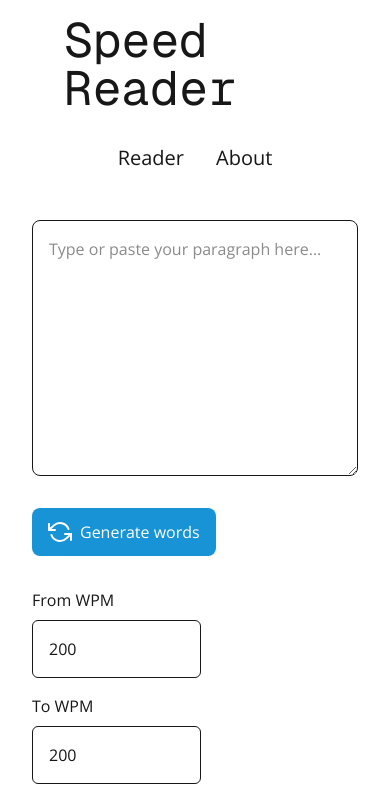
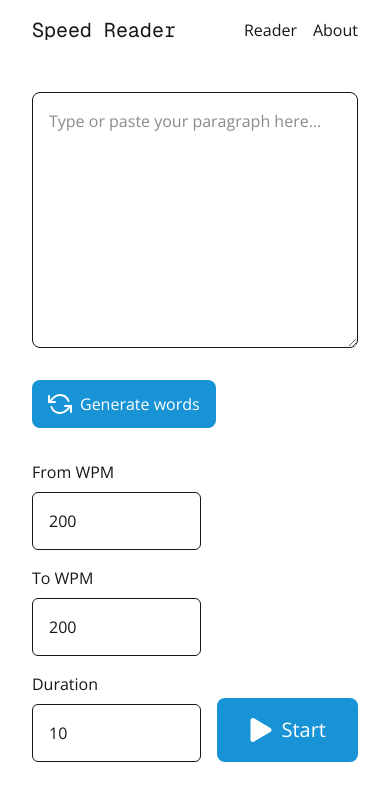
Before and after one commit to BernardMoy/Speed-Reader-II, a Next.js app: page / in a window 390 px wide. Shown: the top 804 px of the page. Built offline with nearby package versions, Linux system fonts and the light colour scheme.

Commit message:
Long words now fit into screen

```diff
--- a/app/components/Content.tsx
+++ b/app/components/Content.tsx
@@ -202,7 +202,12 @@ export const Content = () => {
 
       {/* Displaying large text when playing */}
       {playing && (
-        <p className="text-center py-16 text-6xl sm:text-8xl">{currentWord}</p>
+        <p
+          id="playing-text"
+          className="text-center py-8 sm:py-16 text-5xl sm:text-8xl break-all"
+        >
+          {currentWord}
+        </p>
       )}
 
       {/* Buttons */}
--- a/app/components/Topbar.tsx
+++ b/app/components/Topbar.tsx
@@ -6,22 +6,21 @@ export const Topbar = () => {
   const pathname: string = usePathname();
 
   return (
-    <div className="flex x flex-col sm:flex-row gap-8 items-center">
+    <div className="flex x flex-row gap-4 items-center">
       {/* The title */}
       <div className="flex grow">
-        {" "}
         <Link href="/">
-          <h1 className="text-5xl font-mono">Speed Reader</h1>
+          <h1 className="text-xl sm:text-5xl font-mono">Speed Reader</h1>
         </Link>
       </div>
 
       {/* The navigation bar */}
-      <nav className="flex flex-row gap-8">
+      <nav className="flex flex-row gap-4 sm:gap-8">
         <Link
           href="/"
           className={`${
             pathname === "/" ? "" : ""
-          } hover:underline hover:text-primary active:opacity-80 text-xl`}
+          } hover:underline hover:text-primary active:opacity-80 text-md sm:text-xl`}
         >
           Reader
         </Link>
@@ -29,7 +28,7 @@ export const Topbar = () => {
           href="/about"
           className={`${
             pathname === "/" ? "" : ""
-          } hover:underline hover:text-primary active:opacity-80 text-xl`}
+          } hover:underline hover:text-primary active:opacity-80 text-md sm:text-xl`}
         >
           About
         </Link>
--- a/app/layout.tsx
+++ b/app/layout.tsx
@@ -35,7 +35,7 @@ export default function RootLayout({
       className={`${openSans.variable} ${geistSans.variable} ${geistMono.variable}`}
     >
       <body className="gap-2 sm:gap-4 flex flex-col h-screen">
-        <header className="px-16 py-4">
+        <header className="px-8 sm:px-16 py-4">
           <Topbar />
         </header>
         <hr className="h-[0.5] shrink-0 bg-gray-300 border-0 w-full" />
```
